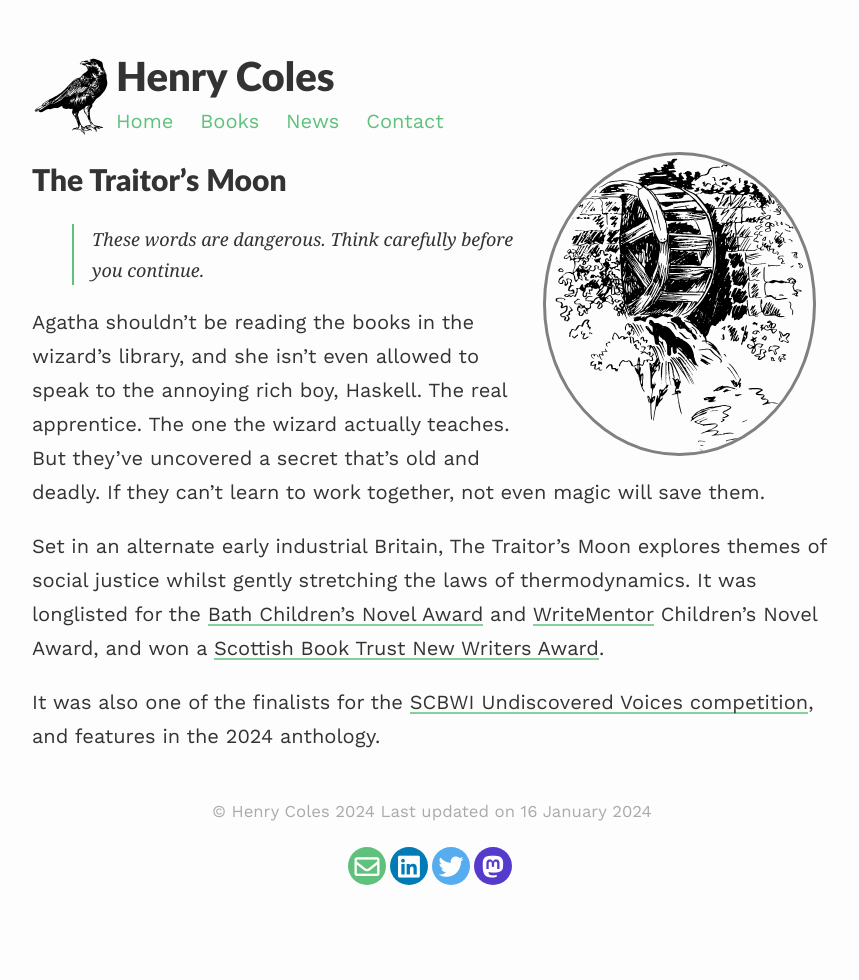
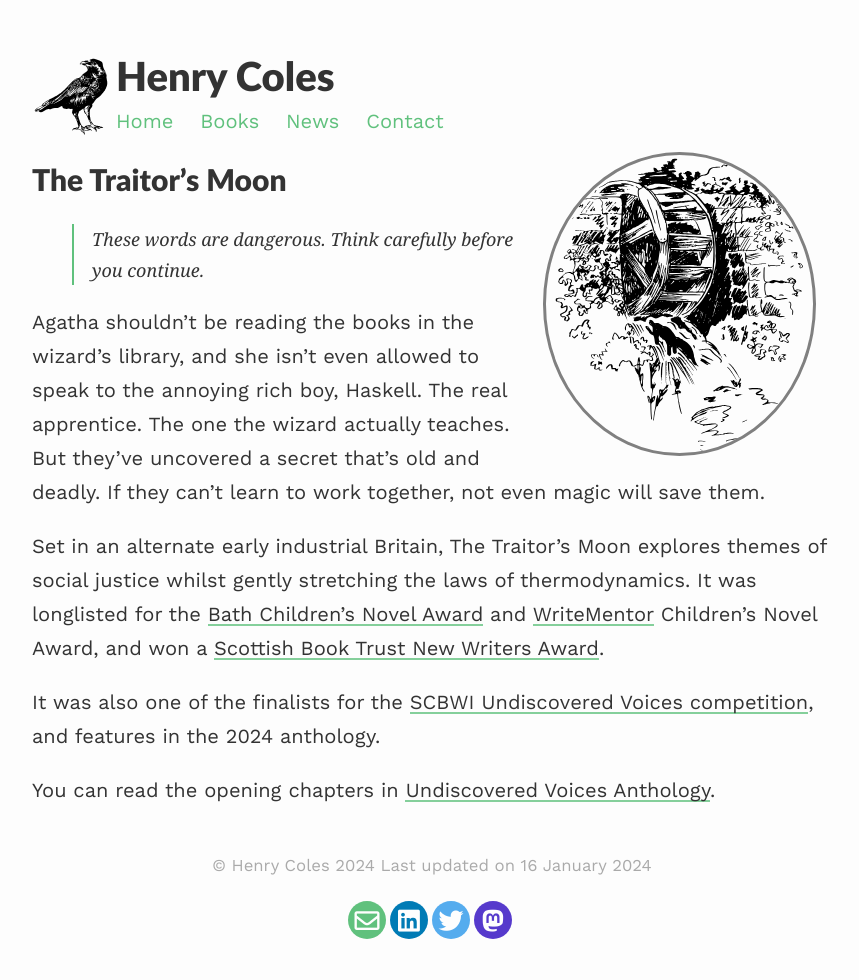
Before and after one commit to hcoles/henrycoles, a Jekyll site: the page built from _books/the_traitors_moon.md, in a window 1280 px wide. Shown: the whole page, without its empty margins (208-1067 px from the left). Built offline with Jekyll 4.4.1, drawn with Linux system fonts in a browser that asks for light colours; nearby versions of some CDN libraries.

Commit message:
add link to Traitors Moon opening chapters

```diff
--- a/_books/the_traitors_moon.md
+++ b/_books/the_traitors_moon.md
@@ -17,3 +17,5 @@ Agatha shouldn't be reading the books in the wizard's library, and she isn't eve
 Set in an alternate early industrial Britain, The Traitor's Moon explores themes of social justice whilst gently stretching the laws of thermodynamics. It was longlisted for the [Bath Children's Novel Award](https://bathnovelaward.co.uk/childrens-novel-award/) and [WriteMentor](https://write-mentor.com/) Children's Novel Award, and won a [Scottish Book Trust New Writers Award](https://www.scottishbooktrust.com/writing-and-authors/new-writers-awards/this-years-new-writers).
 
 It was also one of the finalists for the [SCBWI Undiscovered Voices competition](https://www.undiscoveredvoices.com/?page_id=1106), and features in the 2024 anthology.
+
+You can read the opening chapters in [Undiscovered Voices Anthology](https://www.undiscoveredvoices.com/wp-content/uploads/2024/01/UV2024_Ebook.pdf).
```
